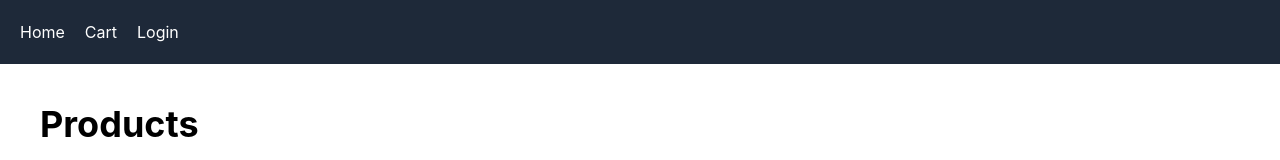
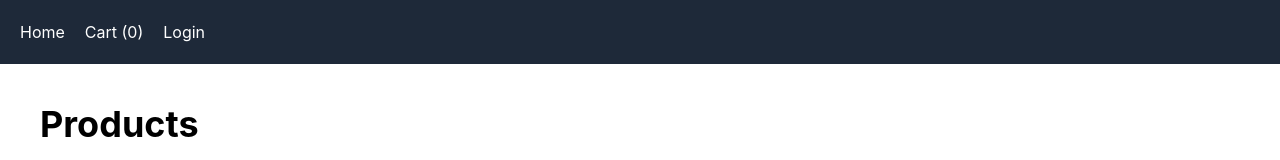
Before and after one commit to Iresha2002/Tech-Nest, a Vue app: page / in a window 1280 px wide. Shown: the top 160 px of the page. Built offline with nearby package versions, Linux system fonts and the light colour scheme; no server answers.

Commit message:
Show cart count in navbar

```diff
--- a/src/components/NavBar.vue
+++ b/src/components/NavBar.vue
@@ -1,11 +1,27 @@
+<script setup lang="ts">
+
+import { useCartStore } from '../stores/cartStore'
+
+const cartStore = useCartStore()
+
+</script>
+
 <template>
+
   <nav class="p-5 bg-gray-800 text-white flex gap-5">
 
-    <RouterLink to="/">Home</RouterLink>
+    <RouterLink to="/">
+      Home
+    </RouterLink>
 
-    <RouterLink to="/cart">Cart</RouterLink>
+    <RouterLink to="/cart">
+      Cart ({{ cartStore.items.length }})
+    </RouterLink>
 
-    <RouterLink to="/login">Login</RouterLink>
+    <RouterLink to="/login">
+      Login
+    </RouterLink>
 
   </nav>
+
 </template>
```
